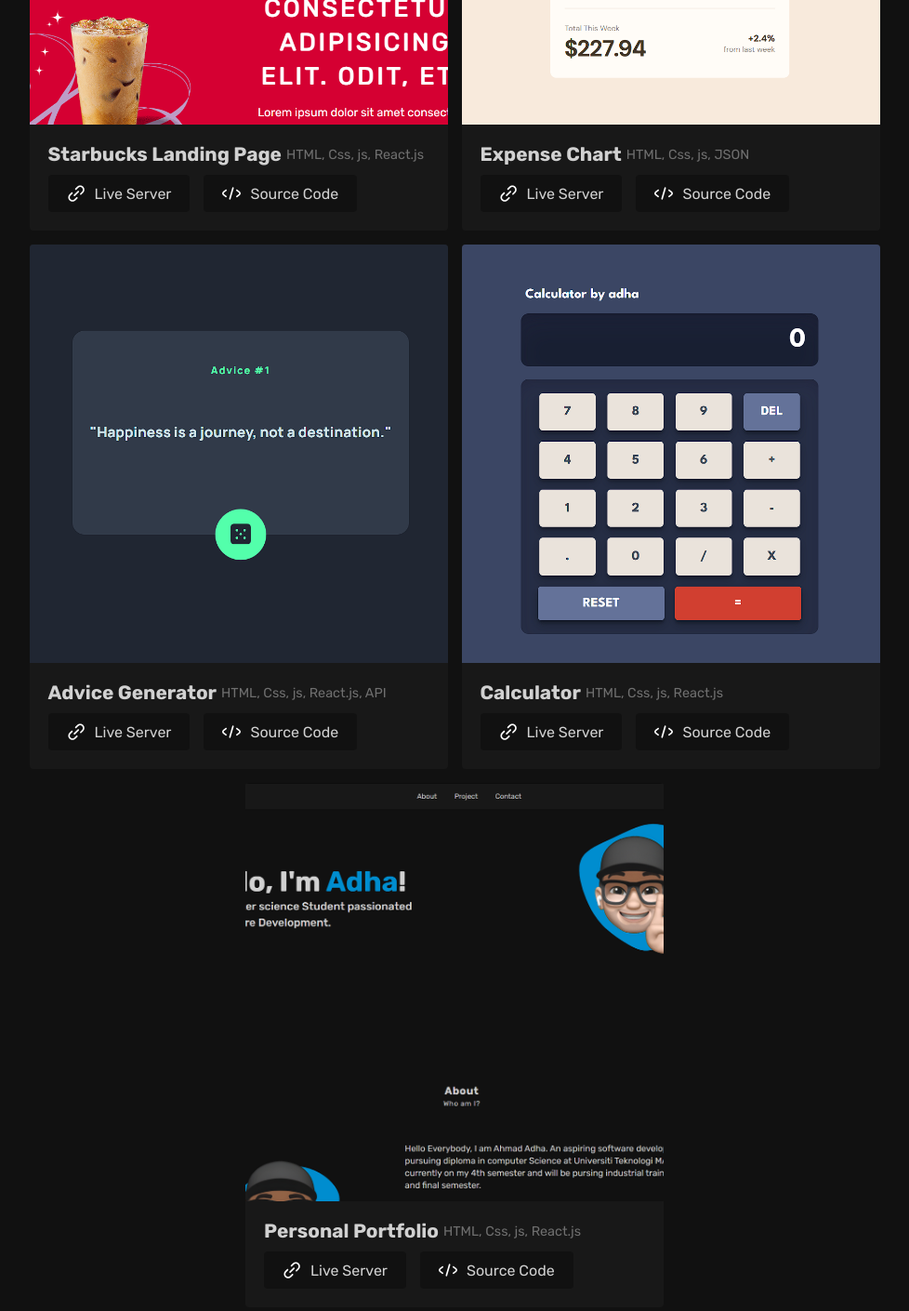
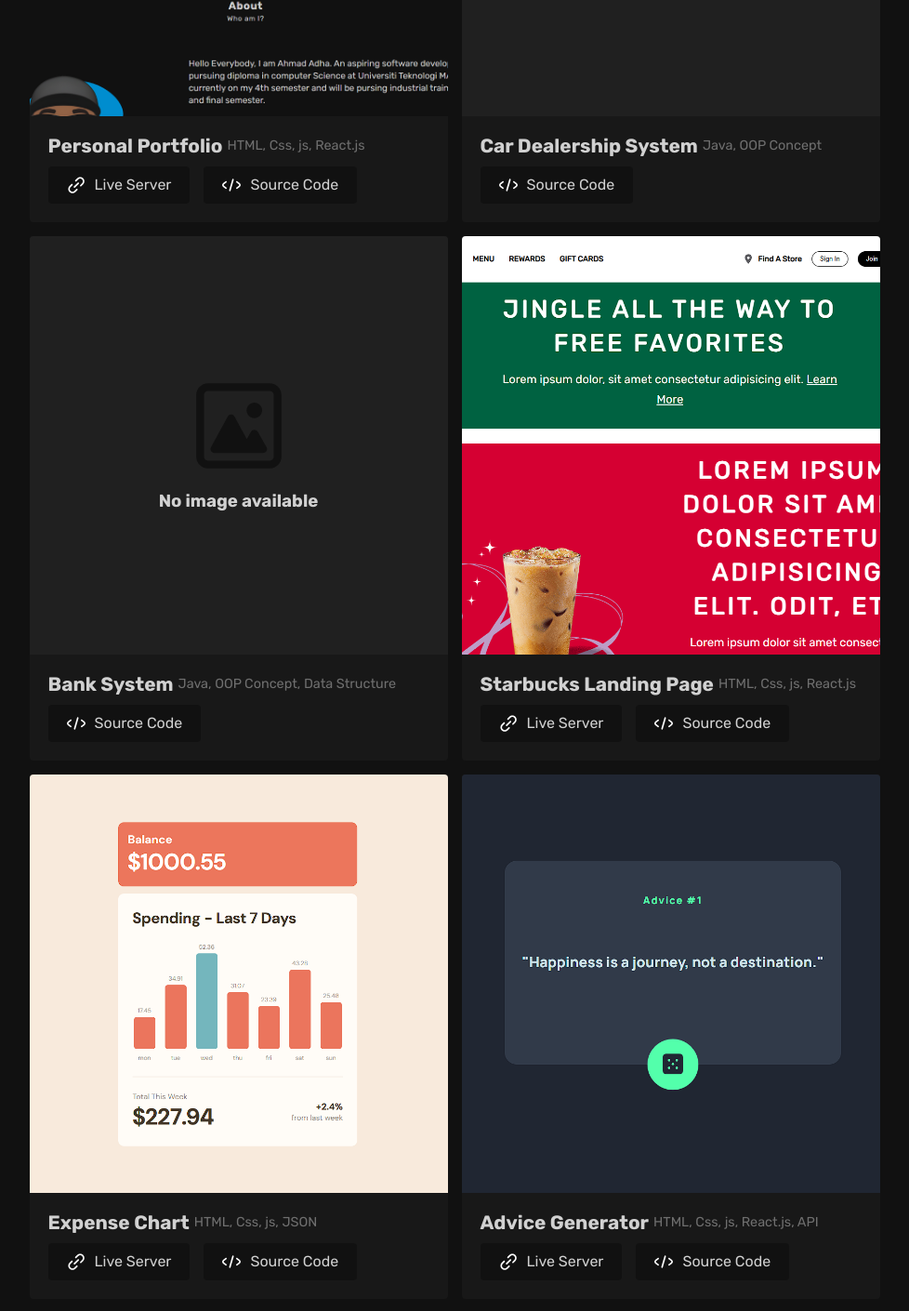
Before and after one commit to adhaghani/Portfolio, a React (Vite) app: page / in a window 1280 px wide. Shown: the part 1560-2970 px from the top of the page at 93% size, without its empty margins (151-1129 px from the left). Built offline with nearby package versions, Linux system fonts and the light colour scheme.

Commit message:
added HackerRank to profile, added java Project github link.

```diff
--- a/src/Component/Footer/Footer.jsx
+++ b/src/Component/Footer/Footer.jsx
@@ -5,6 +5,7 @@
 import github from "/github.svg";
 import linkedin from "/link.svg";
 import instagram from "/instagram.svg";
+import hackerrank from "/HackerRank.svg";
 
 const Footer = () => {
   return (
@@ -30,6 +31,14 @@
                   target="_BLANK"
                 >
                   <img src={linkedin} alt="" />
+                </a>
+              </li>
+              <li>
+                <a
+                  href="https://www.hackerrank.com/profile/Adhaghani"
+                  target="_BLANK"
+                >
+                  <img src={hackerrank} alt="" />
                 </a>
               </li>
             </ul>
--- a/src/Component/Navigation/Navigation.jsx
+++ b/src/Component/Navigation/Navigation.jsx
@@ -4,6 +4,7 @@
 
 import github from "/github.svg";
 import linkedin from "/link.svg";
+import hackerrank from "/HackerRank.svg";
 const Navigation = () => {
   const [Sidebar, setSidebar] = useState(false);
 
@@ -77,6 +78,14 @@
                 <img src={linkedin} alt="" />
               </a>
             </li>
+            <li>
+              <a
+                href="https://www.hackerrank.com/profile/Adhaghani"
+                target="_BLANK"
+              >
+                <img src={hackerrank} alt="" />
+              </a>
+            </li>
           </ul>
         </div>
       </div>
--- a/src/pages/Main/About/About.jsx
+++ b/src/pages/Main/About/About.jsx
@@ -29,8 +29,7 @@
             <br />
             <br />
             Feel free to reach me out if you have/known any positions available
-            for internship. You can download my resume below, and do connect
-            with me on{" "}
+            for internship. connect with me on{" "}
             <a href="https://www.linkedin.com/in/adhaghani" target="_BLANK">
               LinkedIn
             </a>
--- a/src/pages/Main/Project/Project.css
+++ b/src/pages/Main/Project/Project.css
@@ -44,6 +44,18 @@
   -o-object-fit: cover;
      object-fit: cover;
 }
+#Project .Project-Container .Card-Container #projectCard .image-container .no-image.yes {
+  display: flex;
+  justify-content: center;
+  flex-direction: column;
+  gap: 10px;
+}
+#Project .Project-Container .Card-Container #projectCard .image-container .no-image.yes img {
+  height: -moz-fit-content;
+  height: fit-content;
+  width: -moz-fit-content;
+  width: fit-content;
+}
 #Project .Project-Container .Card-Container #projectCard .project-details {
   padding: var(--padding_20);
 }
--- a/src/pages/Main/Project/Project.jsx
+++ b/src/pages/Main/Project/Project.jsx
@@ -17,12 +17,30 @@
         <Title title="Projects" subtitle="All of my past projects." />
         <div className="Card-Container">
           <ProjectCard
+            title="Personal Portfolio"
+            subtitle="HTML, Css, js, React.js"
+            image={projectportfolio}
+            livelink="https://adhaghani.github.io/eportfolio/"
+            githublink="https://github.com/adhaghani/eportfolio"
+          />
+
+          <ProjectCard
+            title="Car Dealership System"
+            subtitle="Java, OOP Concept"
+            githublink="https://github.com/adhaghani/SimpleCarDealershipApplication"
+          />
+
+          <ProjectCard
+            title="Bank System"
+            subtitle="Java, OOP Concept, Data Structure"
+            githublink="https://github.com/adhaghani/SimpleCarDealershipApplication"
+          />
+          <ProjectCard
             title="Starbucks Landing Page"
             subtitle="HTML, Css, js, React.js"
             image={projectstarbuck}
             livelink="https://adhaghani.github.io/starbuck-lp.github.io/"
             githublink="https://github.com/adhaghani/starbuck-lp.github.io"
-            techstack="HTML, Css, js, React.js"
           />
           <ProjectCard
             title="Expense Chart"
@@ -30,7 +48,6 @@
             image={projectchart}
             livelink="https://adhaghani.github.io/ExpensesChart/"
             githublink="https://github.com/adhaghani/ExpensesChart"
-            techstack="HTML, Css, js, React.js"
           />
           <ProjectCard
             title="Advice Generator"
@@ -38,7 +55,6 @@
             image={projectAdvice}
             livelink="https://adhaghani.github.io/AdviceGenerator/"
             githublink="https://github.com/adhaghani/AdviceGenerator"
-            techstack="HTML, Css, js, React.js"
           />
           <ProjectCard
             title="Calculator"
@@ -46,15 +62,6 @@
             image={projectcalc}
             livelink="https://adhaghani.github.io/Calculator/"
             githublink="https://github.com/adhaghani/Calculator"
-            techstack="HTML, Css, js, React.js"
-          />
-          <ProjectCard
-            title="Personal Portfolio"
-            subtitle="HTML, Css, js, React.js"
-            image={projectportfolio}
-            livelink="https://adhaghani.github.io/eportfolio/"
-            githublink="https://github.com/adhaghani/eportfolio"
-            techstack="HTML, Css, js, React.js"
           />
         </div>
       </div>
--- a/src/pages/Main/Project/Project.scss
+++ b/src/pages/Main/Project/Project.scss
@@ -37,6 +37,16 @@
               height: 100%;
               object-fit: cover;
             }
+            &.yes {
+              display: flex;
+              justify-content: center;
+              flex-direction: column;
+              gap: 10px;
+              img {
+                height: fit-content;
+                width: fit-content;
+              }
+            }
           }
         }
         .project-details {
--- a/src/pages/Main/Project/ProjectCard/ProjectCard.jsx
+++ b/src/pages/Main/Project/ProjectCard/ProjectCard.jsx
@@ -1,12 +1,18 @@
 import React from "react";
 import Button from "../../../../Component/Button/Button";
+
+import noImage from "/noimg.svg";
 
 const ProjectCard = (props) => {
   return (
     <div className="projectCard" id="projectCard">
       <div className="image-container">
-        <div className="no-image">
+        <div className={props.image == null ? "no-image yes" : "no-image"}>
+          {props.image == null ? (
+            <img src={noImage} alt="" />
+          ) : (
             <img src={props.image} alt="" />
+          )}
           {props.image == null && <h3>No image available</h3>}
         </div>
       </div>
@@ -16,18 +22,22 @@
           <p className="techstack">{props.subtitle}</p>
         </div>
         <div className="button-action">
+          {props.livelink && (
             <Button
               classname="button"
               href={props.livelink}
               value="Live Server"
               type="view"
             />
+          )}
+          {props.githublink && (
             <Button
               classname="button"
               value="Source Code"
               href={props.githublink}
               type="code"
             />
+          )}
         </div>
       </div>
     </div>
```
Also changed, not shown: public/HackerRank.svg (added), 8 other files (tests, documents, lock files or other folders). Lines whose indentation alone changed are shown as unchanged.
